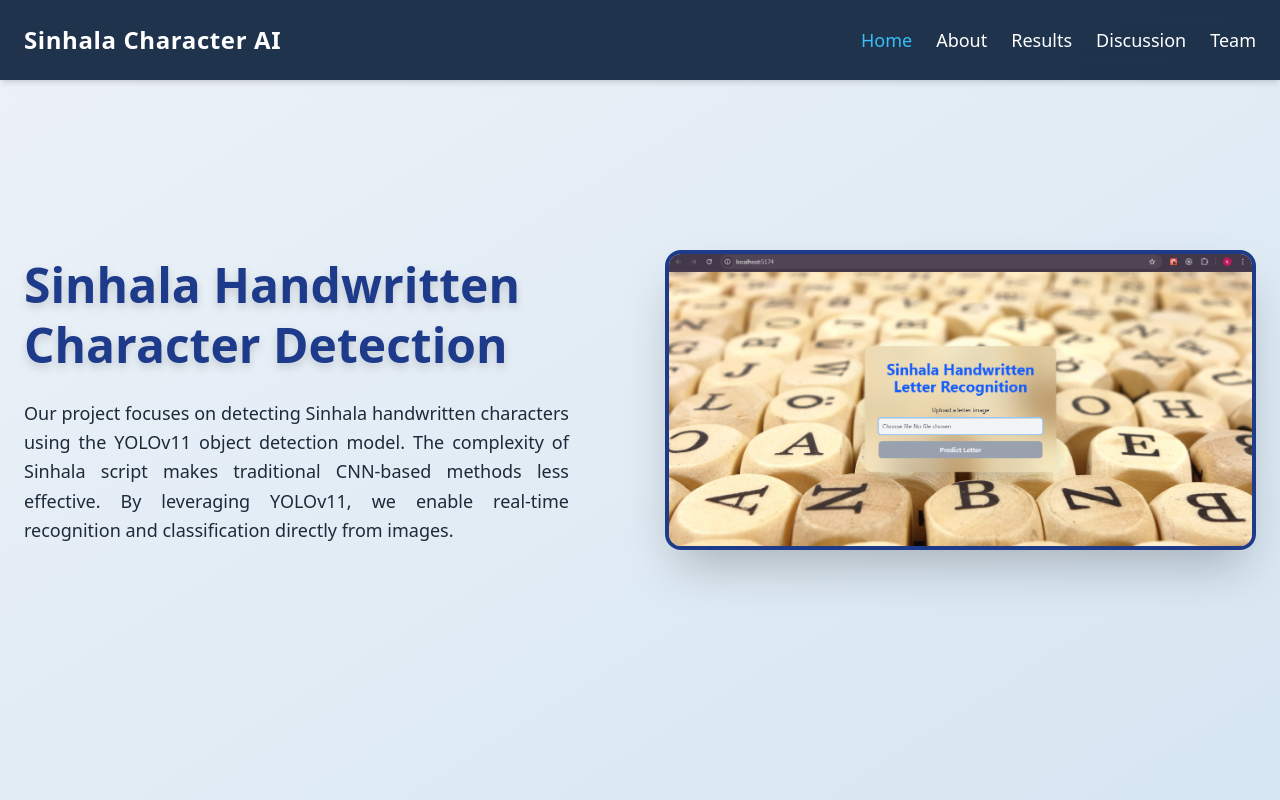
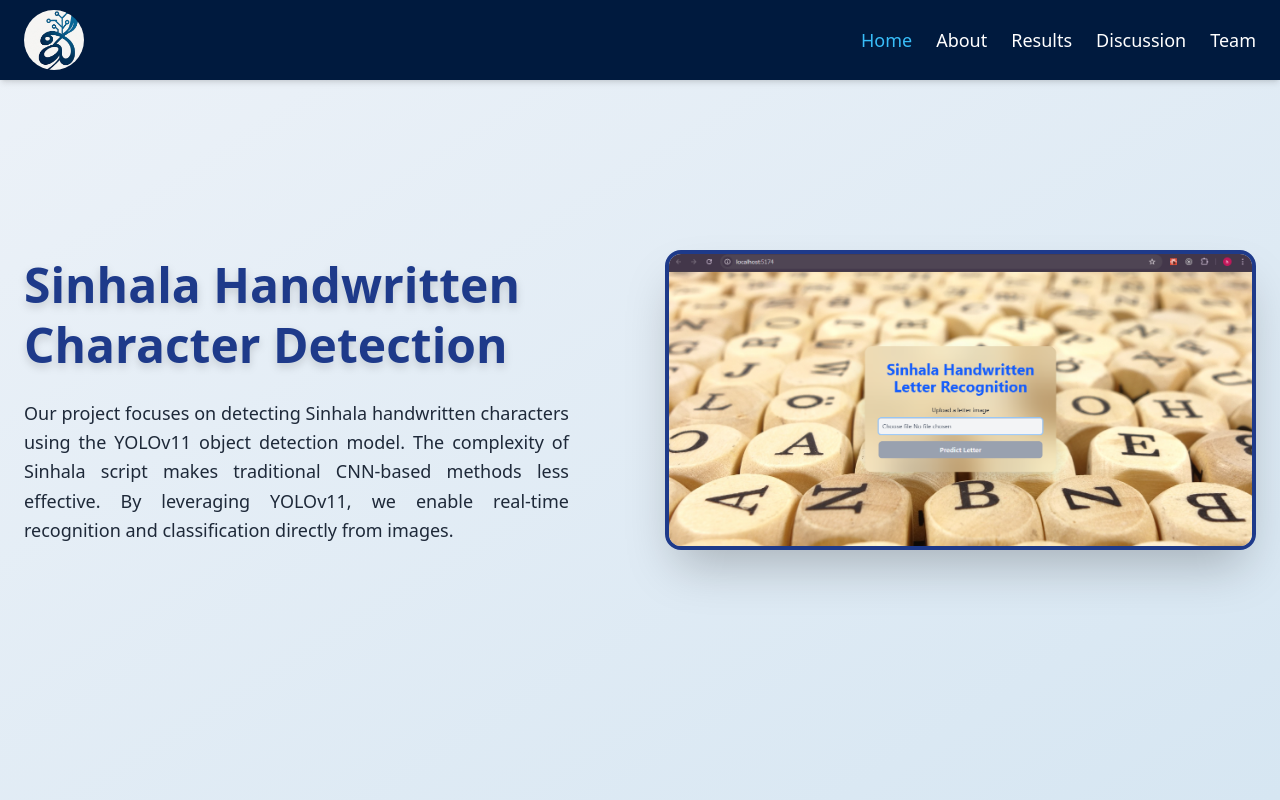
Before and after one commit to Hasintha-Darshana/Sinhala-handwritten, a React (Vite) app: page / in a window 1280 px wide. Shown: the top 800 px of the page. Built offline with nearby package versions, Linux system fonts and the light colour scheme.

Commit message:
add logo

```diff
--- a/src/components/footer.jsx
+++ b/src/components/footer.jsx
@@ -4,7 +4,7 @@ import { Link } from "react-router-dom";
 
 export default function Footer() {
   return (
-    <footer className="bg-[#0b1f3a] text-white py-10 px-6">
+    <footer className="bg-[#001A3E] text-white py-10 px-6">
       <div className="max-w-7xl mx-auto grid grid-cols-1 sm:grid-cols-3 gap-8 text-sm">
         {/* About Us */}
         <div>
--- a/src/components/header.jsx
+++ b/src/components/header.jsx
@@ -2,10 +2,14 @@ import { NavLink } from "react-router-dom";
 
 export default function Header() {
   return (
-    <header className="w-full h-[80px] bg-[#0b1f3a]/90 backdrop-blur-md shadow-md flex items-center px-6 fixed top-0 left-0 z-50">
+    <header className="w-full h-[80px] bg-[#001A3E] backdrop-blur-md shadow-md flex items-center px-6 fixed top-0 left-0 z-50">
       {/* Left: Logo or Title */}
-      <div className="text-white text-2xl font-extrabold tracking-wide">
-        Sinhala Character AI
+      <div className="flex items-center space-x-3">
+        <img
+          src="/logo.jpg"
+          alt="Logo"
+          className="w-15 h-15 rounded-full object-cover"
+        />
       </div>
 
       {/* Right: Navigation */}
--- a/src/pages/home.jsx
+++ b/src/pages/home.jsx
@@ -1,6 +1,6 @@
 export default function HomePage() {
   return (
-    <div className="w-full min-h-screen overflow-x-hidden bg-gradient-to-br from-[#edf2f8] to-[#d6e6f2] flex flex-col md:flex-row items-center justify-center px-6 py-12">
+    <div className="w-full min-h-screen  bg-gradient-to-br from-[#edf2f8] to-[#d6e6f2] flex flex-col md:flex-row items-center justify-center px-6 py-12">
       {/* Left Content */}
       <div className="w-full md:w-1/2 flex flex-col justify-center  space-y-6 md:pr-12">
         <h1 className="text-4xl md:text-5xl font-extrabold leading-tight drop-shadow-lg text-[#1e3a8a]">
```
Also changed, not shown: public/logo.jpg (added).
